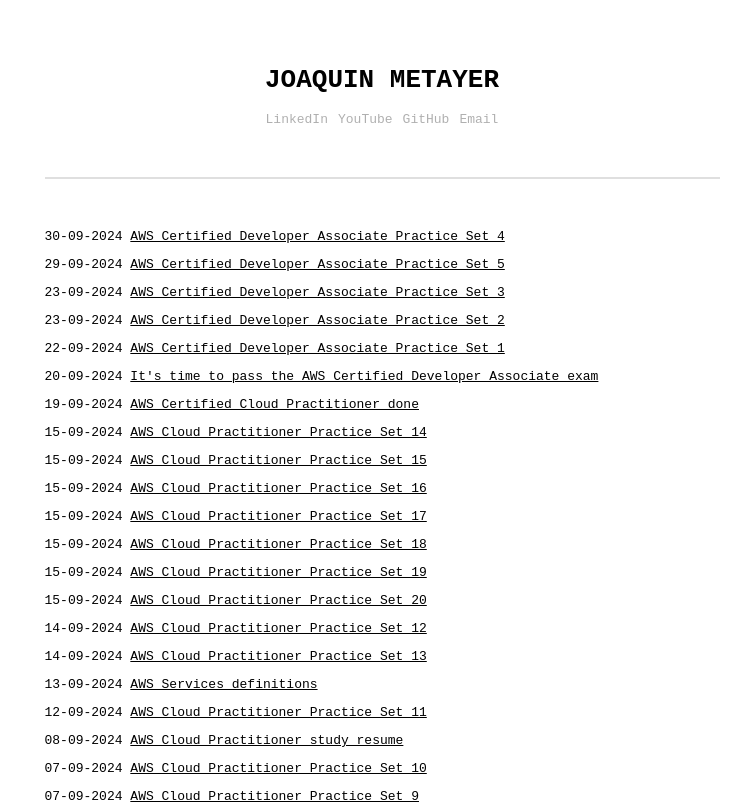
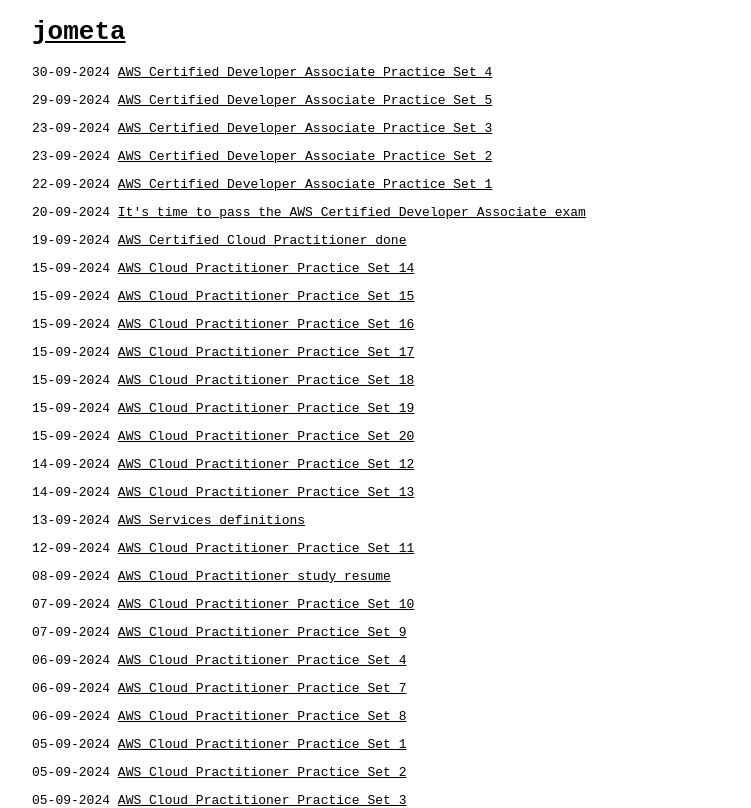
Before and after one commit to jometa9/blog, a Next.js app: page / in a window 1280 px wide. Shown: the top 808 px of the page, without its empty margins (258-1009 px from the left). Built offline with nearby package versions, Linux system fonts and the light colour scheme.

Commit message:
cleaning

```diff
--- a/src/app/components/Hero.tsx
+++ b/src/app/components/Hero.tsx
@@ -2,27 +2,8 @@
 
 export default function Hero() {
   return (
-    <>
-      <h1>
-        <Link href="/">JOAQUIN METAYER</Link>
-      </h1>
-      <div className="hero">
-        <div className="links">
-          <a href="https://www.linkedin.com/in/joaquinmetayer/" target="_blank">
-            LinkedIn
-          </a>
-          <a target="_blank" href="https://www.youtube.com/@joaquinmetayer">
-            YouTube
-          </a>
-          <a target="_blank" href="https://github.com/joaquinmetayer/">
-            GitHub
-          </a>
-          <a target="_blank" href="mailto:joaquinmetayer@gmail.com">
-            Email
-          </a>
-        </div>
-        <hr />
-      </div>
-    </>
+    <h1>
+      <Link href="/">jometa</Link>
+    </h1>
   );
 }
--- a/src/app/globals.css
+++ b/src/app/globals.css
@@ -5,7 +5,6 @@
 }
 body {
   max-width: 700px;
-  padding: 60px 12.5px 60px 12.5px;
   margin: 0 auto;
 }
 img {
@@ -16,37 +15,3 @@
   border: none;
   width: 100%;
 }
-h1 {
-  margin-top: 5px;
-  padding-bottom: 0;
-  text-align: center;
-}
-h1 a{
-  text-decoration: none;
-}
-input {
-  width: 100%;
-  border: none;
-  margin-left: 0;
-  padding-left: 0;
-}
-input:focus {
-  outline: none !important;
-  border: none;
-}
-hr{
-  margin: 50px 0;
-  color: #00000080;
-  border: solid 1px #00000020;
-}
-.hero{
-  text-align: center;
-}
-.links{
-  margin-bottom: 40px;
-}
-.links a{
-  padding: 0 5px;
-  text-decoration: none;
-  color: #00000050;
-}
--- a/src/app/layout.tsx
+++ b/src/app/layout.tsx
@@ -4,7 +4,7 @@
 import 'highlight.js/styles/github.css';
 
 export const metadata: Metadata = {
-  title: "JOAQUIN METAYER",
+  title: "jometa",
 };
 
 export default function RootLayout({
@@ -14,10 +14,7 @@
 }) {
 
   return (
-    <html lang="es">
-      <head>
-        <link rel="shortcut icon" href="favicon.ico" type="image/x-icon" />
-      </head>
+    <html lang="en">
       <body>
         <Hero/>
         {children}
```
Also changed, not shown: 2 other files (tests, documents, lock files or other folders).
